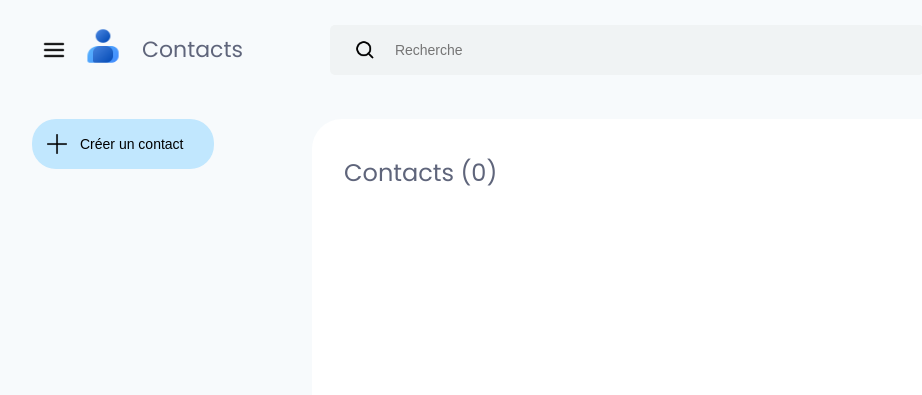
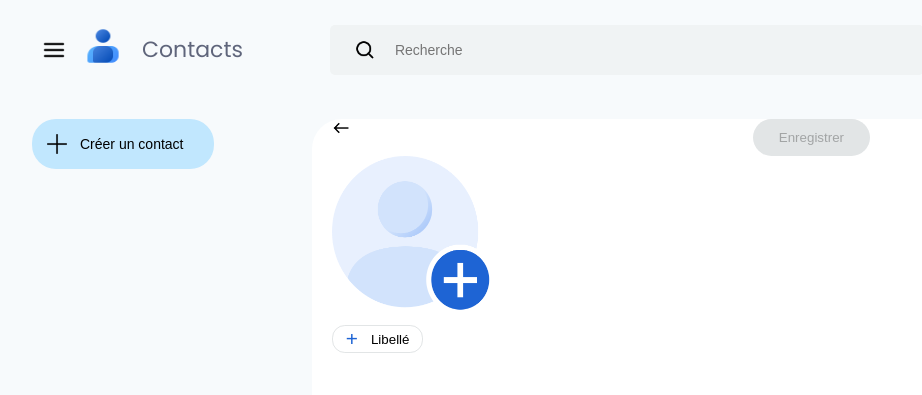
Before and after one commit to Jenovic-MBINGAZO/contact, a plain HTML site: page index.html in a window 1280 px wide. Both pictures are taken after a click on the button "Créer un contact". Shown: the top 395 px of the page, without its empty margins (0-922 px from the left). Drawn offline with Linux system fonts and the light colour scheme; grey boxes are pictures that could not be loaded.

Commit message:
creation of the contact creation block

```diff
--- a/css/style.css
+++ b/css/style.css
@@ -20,6 +20,8 @@
     --hover-btn-display : flex;
     --hover-btn-padding : 10px ;
     --hover-btn-border-raduis : 50%;
+    --btn-send-bg-color : #1E64D4;
+    --border-form-libelle : 0.1rem solid var(--hover-btn-bg-color);
 
 }
 
@@ -199,7 +201,12 @@ p{
     padding-right: 20px;
     border-radius: 30px;
     height: 80vh;
+    overflow-y: scroll;
     /* transition: width 0.8s ease; */
+}
+.main__content::-webkit-scrollbar {
+    display: none;
+    /* width: 2px; */
 }
 .main__content--width{
     width: 100%;
@@ -250,6 +257,65 @@ p{
     /*background-color: red;*/
     text-align: right;
     padding-right: 2rem;
+}
+.content__add-contact{
+    width: 60%;
+    /* background-color: red; */
+    display: flex;
+    flex-direction: column;
+}
+.add-contact__navigation{
+    width: 100%;
+    /* background-color: yellow; */
+    display: flex;
+    justify-content: space-between;
+}
+/* .add-contact__picture{
+    background-color: red;
+} */
+.add-contact__bloc{
+    color: white;
+    /* background-color: yellow; */
+    width: 10%;
+    z-index: 10;
+
+}
+.bloc__width{
+    width: 48px;
+    width: 48px;
+    display: flex;
+    justify-content: center;
+}
+.navigation__img-back-touch{
+    width: 18px;
+    height: 18px;
+    cursor: pointer;
+}
+.navigation__btn{
+    padding: 0.7rem 1.6rem;
+    border-radius: 1.5rem;
+    border: none;
+    background-color: var(--hover-btn-bg-color);
+}
+.picture__width{
+    width: 162px;
+    height: 162px;
+    cursor: pointer;
+}
+.form__btn{
+    display: flex;
+    flex-direction: row-reverse;
+    align-items: center;
+    gap: var(--btn-gap);
+    padding: 0.05rem 0.8rem;
+    cursor: pointer;
+    border-radius: 0.8rem;
+    border: var(--border-form-libelle);
+    background-color: white;
+}
+.btn__span-libelle{
+    color: #1E64D4;
+    font-size: 1.3rem;
 }
 .link__img--size{
     width: 24px;
--- a/index.js
+++ b/index.js
@@ -32,6 +32,7 @@ const checkContactsExist = manageDomValues("checkContactsExist");
 const mainContactsNoExist = manageDomValues("mainContactsNoExist");
 const btnCreateContacts = manageDomValues("btnCreateContacts");
 const hr = manageDomValues("hr");
+const mainContent = manageDomValues("mainContent");
 // console.log(checkContactsExist);
 
 //menu humberger
@@ -85,6 +86,7 @@ p.textContent = "Aucun contact pour l'instant.";
 
 
 if (deleteSpacecheckContactsExist === "Contacts (0)") {
+
     mainContactsNoExist.remove();
     hr.remove();
     main__content.append(div);
@@ -94,3 +96,58 @@ if (deleteSpacecheckContactsExist === "Contacts (0)") {
     },3000);
     div.append(p);
 }
+/*  Added functionality to add contacts */
+const content__img = manageDomValues("content__img");
+const divv = document.createElement("div");
+divv.className = "content__add-contact";
+const divvv = document.createElement("div");
+divvv.className = "content__div-vide";
+const divNavigation = document.createElement("div");
+divNavigation.className = "add-contact__navigation";
+const btnNavition = document.createElement("button");
+btnNavition.textContent ="Enregistrer";
+btnNavition.disabled = true;
+btnNavition.className = "navigation__btn";
+btnNavition.id = "enregistrer";
+const backTouch = document.createElement("img");
+backTouch.alt = "Retour";
+backTouch.src = "img/logo/retour.png";
+backTouch.className = "navigation__img-back-touch";
+const divPicture = document.createElement("div");
+divPicture.className = "add-contact__picture";
+const pictureImg = document.createElement("img");
+pictureImg.alt = "";
+pictureImg.src = "img/logo/addPicturee.png";
+pictureImg.className = "picture__width";
+const divAdd = document.createElement("div");
+divAdd.className = "add-contact__bloc";
+const divForm = document.createElement("div");
+divForm.className = "add-contact__form";
+const btnLibelle = document.createElement("button");
+btnLibelle.className = "form__btn";
+btnLibelle.textContent = "Libellé"
+const spanLibelle = document.createElement("span");
+spanLibelle.textContent = "+";
+spanLibelle.className = "btn__span-libelle";
+// imgBtnLibelle.atl = "";
+// imgBtnLibelle.src =  "img/logo/add.png";
+// imgBtnLibelle.className = "btn__libelle";
+
+
+
+btnCreateContacts.addEventListener("click",function(){
+    checkContactsExist.remove();
+    content__img.remove();
+    main__content.append(divv);
+    main__content.append(divvv);
+    divv.append(divNavigation);
+    divNavigation.append(backTouch);
+    divNavigation.append(btnNavition);
+    divv.append(divPicture);
+    divPicture.append(pictureImg);
+    divPicture.append(divAdd);
+    divv.append(divForm);
+    divForm.append(btnLibelle);
+    btnLibelle.append(spanLibelle);
+}
+);
```
Also changed, not shown: index.html (+0 -1 lines), img/logo/addPicturee.png (added), img/logo/retour.png (added), img/logo/use.png (added), 1 other file.
